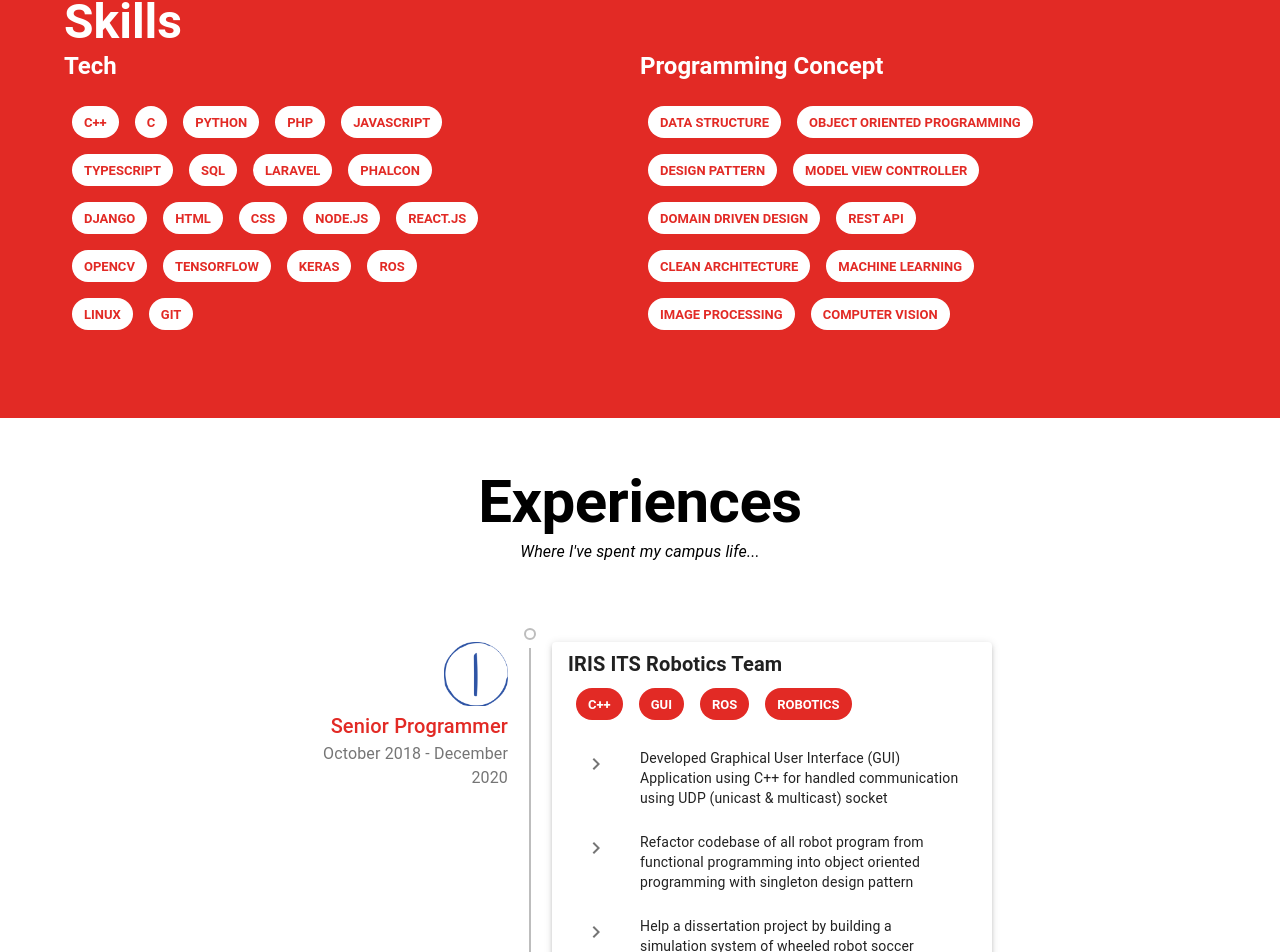
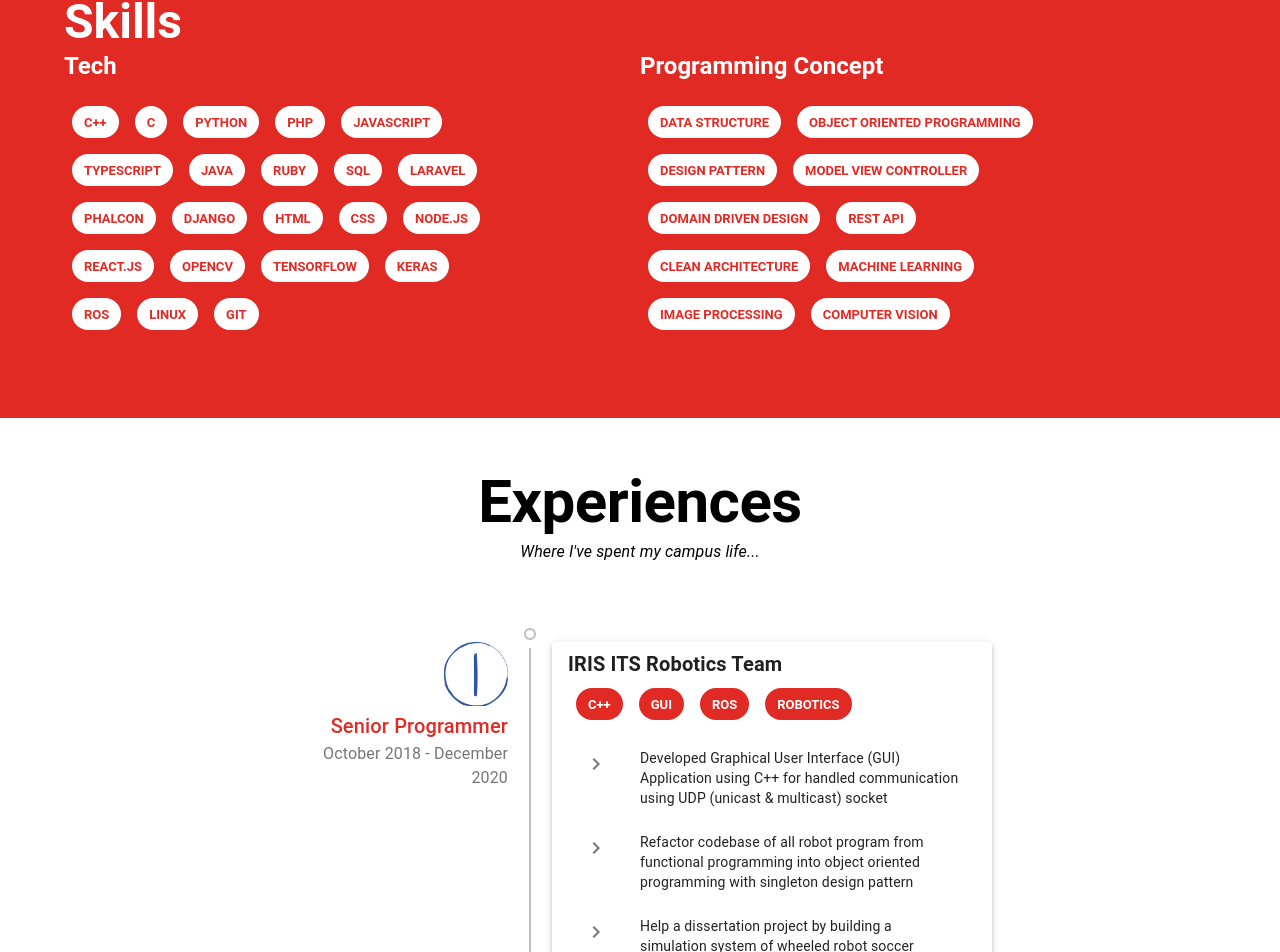
Before and after one commit to fandykun/portfolio, a React (Create React App) app: page / in a window 1280 px wide. Shown: the part 1402-2354 px from the top of the page. Built offline with nearby package versions, Linux system fonts and the light colour scheme.

Commit message:
add java and ruby on list

```diff
--- a/src/containers/About.tsx
+++ b/src/containers/About.tsx
@@ -33,6 +33,8 @@ function About() {
     "PHP",
     "Javascript",
     "Typescript",
+    "Java",
+    "Ruby",
     "SQL",
     "Laravel",
     "Phalcon",
```
